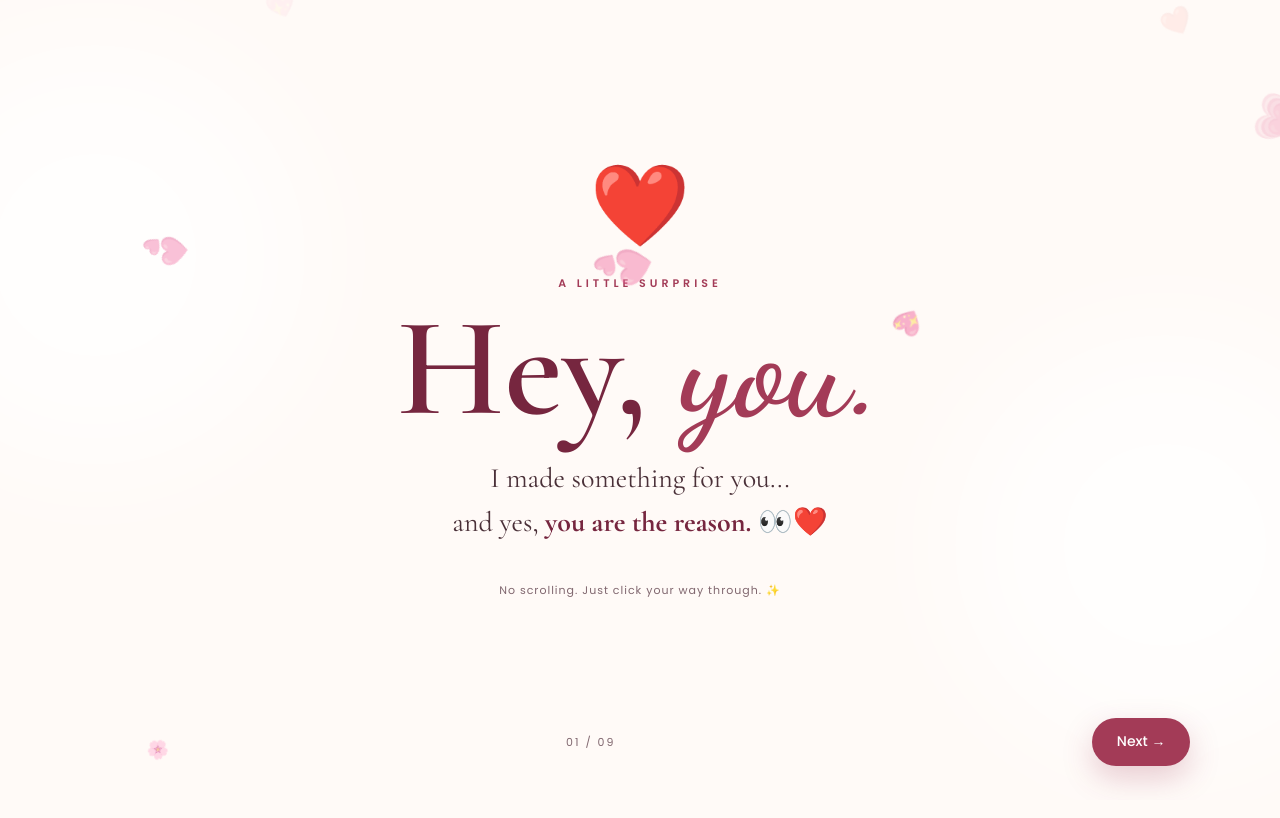
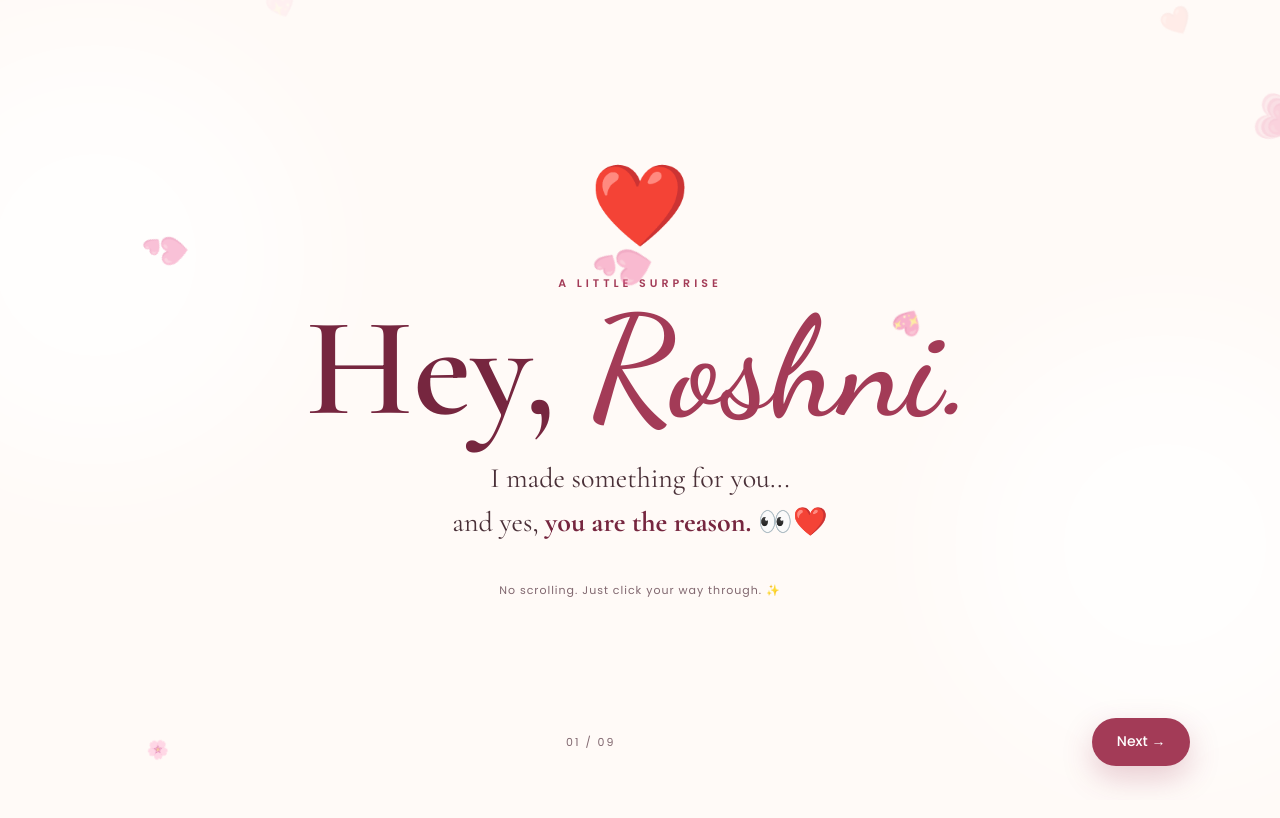
Before and after one commit to cloudse-cops/akk, a plain HTML site: page pages/01-home.html in a window 1280 px wide. Drawn offline with nearby package versions, Linux system fonts and the light colour scheme.

Commit message:
Update 01-home.html

```diff
--- a/pages/01-home.html
+++ b/pages/01-home.html
@@ -35,7 +35,7 @@
 
             <h1>
                 Hey,
-                <span>you.</span>
+                <span>Roshni.</span>
             </h1>
 
             <p class="lead">
```
